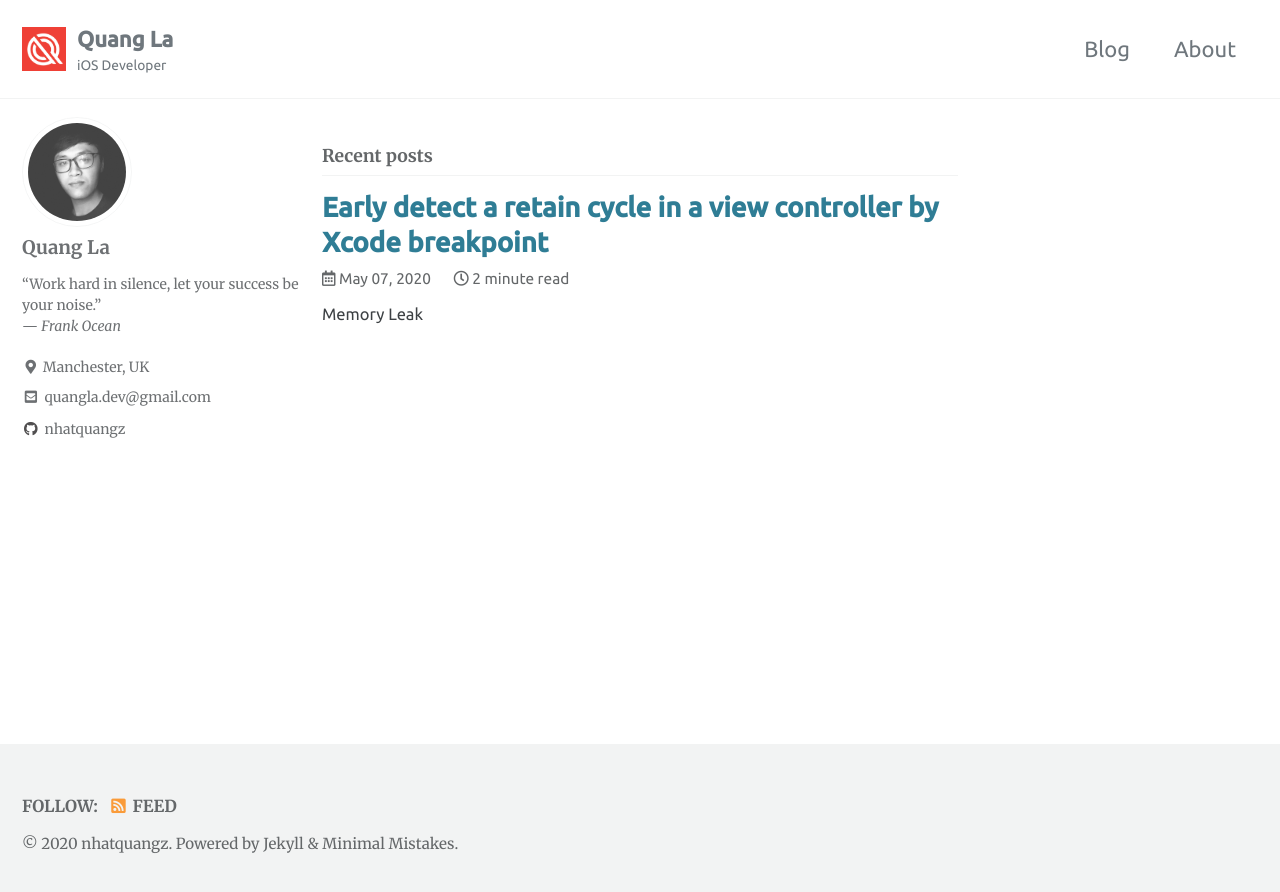
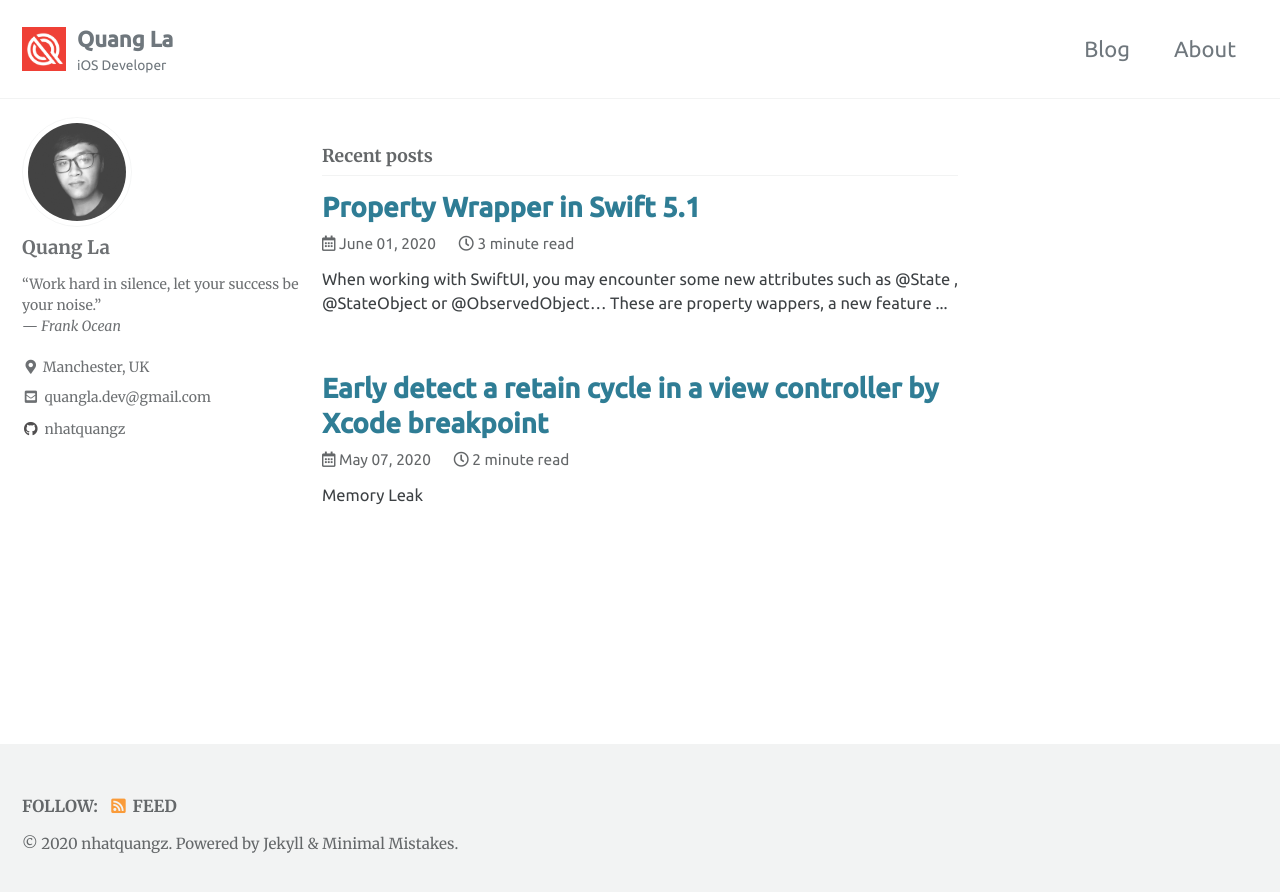
Before and after one commit to nhatquangz/nhatquangz.github.io, a Jekyll site: the page built from index.html, in a window 1280 px wide. Shown: the top 892 px of the page. Built offline with Jekyll 4.4.1, drawn with Linux system fonts in a browser that asks for light colours; cached includes are drawn as plain includes; the list of posts is cut into pages by our own code; part of the change alters nothing that is shown.

Commit message:
[Post] - Property Wrapper

````diff
--- a/_posts/2020-05-07-Early-detect-a-retain-cycle-in-a-view-controller-by-Xcode-breakpoint.md
+++ b/_posts/2020-05-07-Early-detect-a-retain-cycle-in-a-view-controller-by-Xcode-breakpoint.md
@@ -1,7 +1,6 @@
 ---
 title: Early detect a retain cycle in a view controller by Xcode breakpoint
 ---
-
 ## Memory Leak
 
 A memory leak occurs when a given memory space can't be recovered by the ARC ([Automatic Reference Count](https://docs.swift.org/swift-book/LanguageGuide/AutomaticReferenceCounting.html)) because it is unable to know whether this memory space is actually in use or not. A common result of leaking memory in iOS is dismissed viewcontrollers are still not be released. And many iOS developers come up with this in viewcontroller:
@@ -16,7 +15,7 @@ deinit {
 
 ## Detecting memory leaks
 
-Apple offers a powerfull tools for debugging memory leaks like **Instrument** or **Memory Graph Debugger.** But when you should use these sophisticated tools?
+Apple offers some powerfull tools for debugging memory leaks like **Instrument** or **Memory Graph Debugger.** But when you should use these sophisticated tools?
 
 There is a very nice tip from [Cédric Luthi](https://twitter.com/0xced/status/900692839557992449) that I want to share with you today. It can tell you when you need to stop to check carefully your code and debug memory leaks. He uses **Symbolic Breakpoint** to detect view controllers not being deallocated. The same concept as the print function in `deinit`, but a lot cleaner. You don't populate your code with print this way.
 
--- /dev/null
+++ b/_posts/2020-06-01-property-wrapper-in-swift-5.1.md
@@ -0,0 +1,160 @@
+---
+title: Property Wrapper in Swift 5.1
+---
+When working with SwiftUI, you may encounter some new attributes such as `@State` , `@StateObject` or `@ObservedObject`... These are **[property wappers](https://docs.swift.org/swift-book/LanguageGuide/Properties.html#ID617)**, a new feature comes with Swift 5.1.
+
+>A property wrapper adds a layer of separation between code that manages how a property is stored and the code that defines a property.
+
+Swift 5.1’s *property wrappers* feature can be incredibly useful, as it enables us to to define a custom type, that implements behavior from `get` and `set` methods — which often opens up new opportunities for code reuse and generalization. In this article, let’s take a look at how property wrappers work, and explore a few examples of situations in which they could be used in practice.
+
+## How Property Wrappers work
+
+Let's start with a simple example to have better understand property wrappers and which problems do they resolve. Say, we want to create a interger property that only accepts even values assigned to it. We have something like this:
+
+```swift
+struct Foo {
+    private var _x: Int = 0
+    var evenValue: Int {
+        get { _x }
+        set { _x = newValue % 2 == 0 ? newValue : _x }
+    }
+}
+
+var f = Foo()
+print(f.evenValue) // 0
+
+f.evenValue = 2
+print(f.evenValue) // 2
+
+f.evenValue = 3
+print(f.evenValue) // 2
+```
+
+It works well, but if we want to have more variables with this constraint, the code will become a mess soon. Instead of duplicating the constraint logic over and over for every new property, we can reuse the logic like this:
+
+```swift
+struct EvenValue {
+    private var value: Int
+    init(wrappedValue: Int) {
+        self.value = wrappedValue
+    }
+
+    var wrappedValue: Int {
+        get { value }
+        set { value = newValue % 2 == 0 ? newValue : value }
+    }
+}
+
+struct Foo {
+    private var _x = EvenValue(wrappedValue: 0)
+    var evenValue: Int {
+        get { _x.wrappedValue }
+        set { _x.wrappedValue = newValue }
+    }
+}
+```
+
+More better, the logic is reused. But we still have to write repeatedly `get` and `set` for these properties. Fortunately, Swift provides first-class language support for this pattern. All we need to do is add the `@propertyWrapper` attribute to our `EvenValue` type:
+
+```swift
+@propertyWrapper
+struct EvenValue {
+	// The rest of the code is unchanged
+}
+
+struct Foo {
+		@EvenValue var evenValue: Int = 0
+}
+
+var f = Foo()
+print(f.evenValue) // 0
+
+f.evenValue = 2
+print(f.evenValue) // 2
+
+f.evenValue = 3
+print(f.evenValue) // 2
+```
+
+The attribute `@EvenValue` is a syntactic sugar, which hides the previous version of our code.
+
+## Create Property Wrappers
+
+We can use `class` or `struct` which is defined with the attribute **@propertyWrapper** to create a property wrapper type. And it must have a **wrappedValue** property.
+
+```swift
+@propertyWrapper
+struct Wrapper<T> {
+   var wrappedValue: T
+}
+```
+
+We can now use the attribute @Wrapper at the property declaration site:
+
+```swift
+struct Foo {
+    @Wrapper var x: Int
+}
+
+let a = Foo(x: 0)
+```
+
+We can pass a default value to the wrapper in two ways:
+
+```swift
+struct Foobar {
+    @Wrapper var x = 0 // 1
+    @Wrapper(wrappedValue: 0) var y // 2
+}
+```
+
+1. The compiler implicitly uses `init(wrappedValue:)` to initialize `x` with `0`.
+2. The initializer is specified explicitly as a part of an attribute.
+
+You can also define a default value inside **Wrapper** itself by providing **wrappedValue** a default value. And if you want a customization, you can define your own `init`function :
+
+```swift
+@propertyWrapper
+struct Wrapper<T> {
+    var wrappedValue: T
+
+    init(wrappedValue: T, custom: T) {
+        self.wrappedValue = wrappedValue
+        /// Other logic
+    }
+}
+```
+
+## Accessing a Property Wrapper
+
+There are three ways to access different parts of a property wrapper: **_wrapper, $wrapper** and **wrapper**:
+
+| Direct Access | What you access |
+|-|-|
+| wrapper | wrappedValue of property wrapper |
+| _wrapper | property wrapper itself |
+| $wrapper | projectedValue of property wrapper |
+
+In addition to the wrapped value, a property wrapper can expose additional functionality by defining a projected value. The name of the projected value is the same as the wrapped value, except it begins with a dollar sign ($). You can expose any kind of information through projected value, even property wrapper itself:
+
+```swift
+@propertyWrapper
+struct Wrapper<T> {
+    var wrappedValue: T
+
+    var projectedValue: Wrapper<T> { return self }
+
+    func foo() { print("Foo") }
+}
+```
+
+Dollar sign is the syntactic sugar to access the wrapper’s projection
+
+```swift
+let a = HasWrapper()
+a.$x.foo()
+```
+
+## Conclusion
+
+Property wrappers is one in every of the foremost exciting new features in Swift 5.1 — because it disclose lots of doors for code reuse and customizability, and enables powerful new ways to implement property-level functionality. This effect is especially drastic when paired with the extensive use of the projectedValue and generics, making property wrappers quite powerful.
--- a/_sass/minimal-mistakes/_variables.scss
+++ b/_sass/minimal-mistakes/_variables.scss
@@ -44,7 +44,7 @@ $type-size-7: 0.6875em !default; // ~11px
 $type-size-8: 0.625em !default; // ~10px
 
 /* headline scale */
-$h-size-1: 1.563em !default; // ~25.008px
+$h-size-1: 1.3em !default; // ~25.008px
 $h-size-2: 1.25em !default; // ~20px
 $h-size-3: 1.125em !default; // ~18px
 $h-size-4: 1.0625em !default; // ~17px
--- a/assets/css/main.scss
+++ b/assets/css/main.scss
@@ -30,10 +30,17 @@ $ubuntu: "Ubuntu", Arial, sans-serif !default;
   font-family: $global-font-family;
   font-size: $type-size-5;
   line-height: 1.8;
+
+  dl,p,li {
+    font-size: 1.1em;
+  }
 }
 
 .page__title {
-    line-height: 1.3;
+    line-height: 1.3em;
+    h1 {
+      font-size: 1.3em;
+    }
 }
 
 .highlighter-rouge {
````
